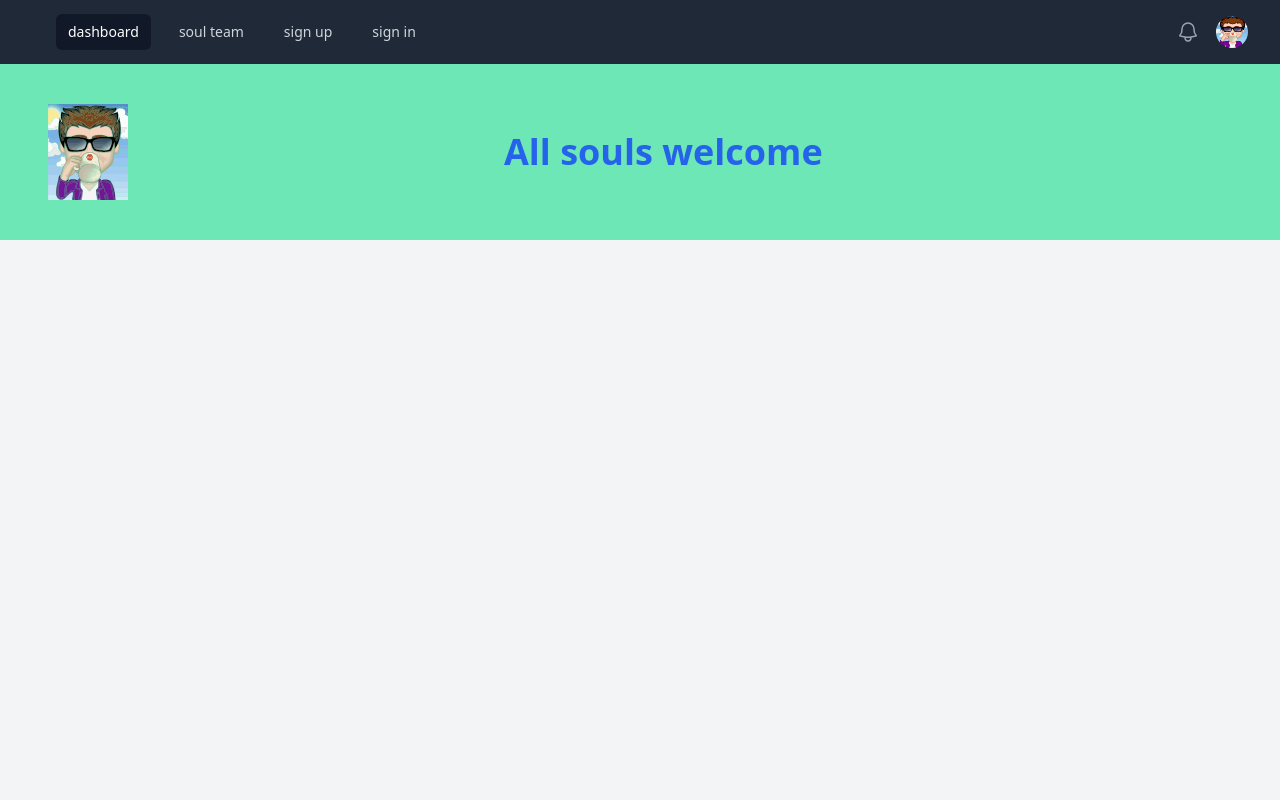
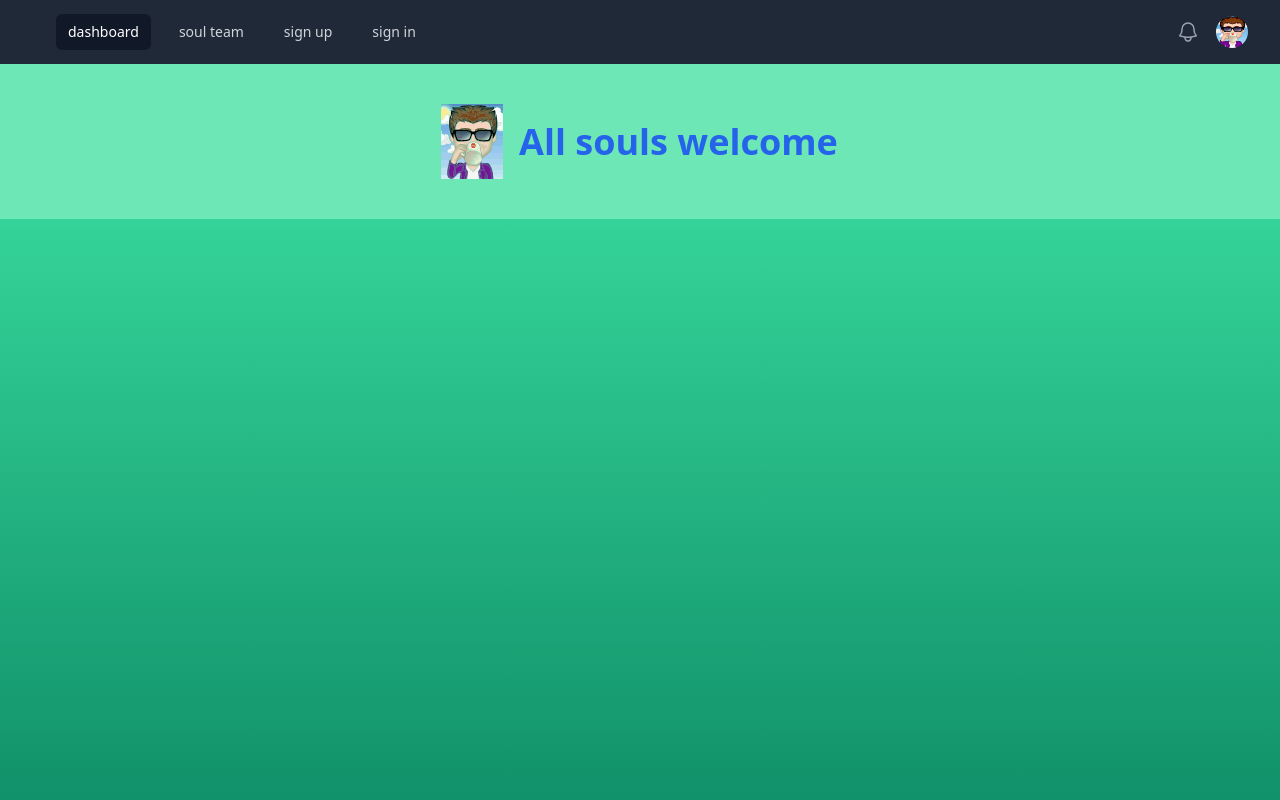
Before and after one commit to thefutureseer/resttonext, a Next.js app: page / in a window 1280 px wide. Shown: the top 800 px of the page. Built offline with nearby package versions, Linux system fonts and the light colour scheme.

Commit message:
add style page to cut bug

```diff
--- a/src/app/page.tsx
+++ b/src/app/page.tsx
@@ -5,9 +5,10 @@ import "../styles/globals.css";
 
 export default function Home() {
   return (
-    <div>
+    <div className="bg-emerald-300 flex flex-col">
       <NavBar/>
       <Header/>
+      <div className="bg-gradient-to-b from-emerald-400 to-emerald-700 min-h-screen flex flex-col"></div>
     </div>
   );
-};
+}
```
Also changed, not shown: src/styles/page.css (added).
